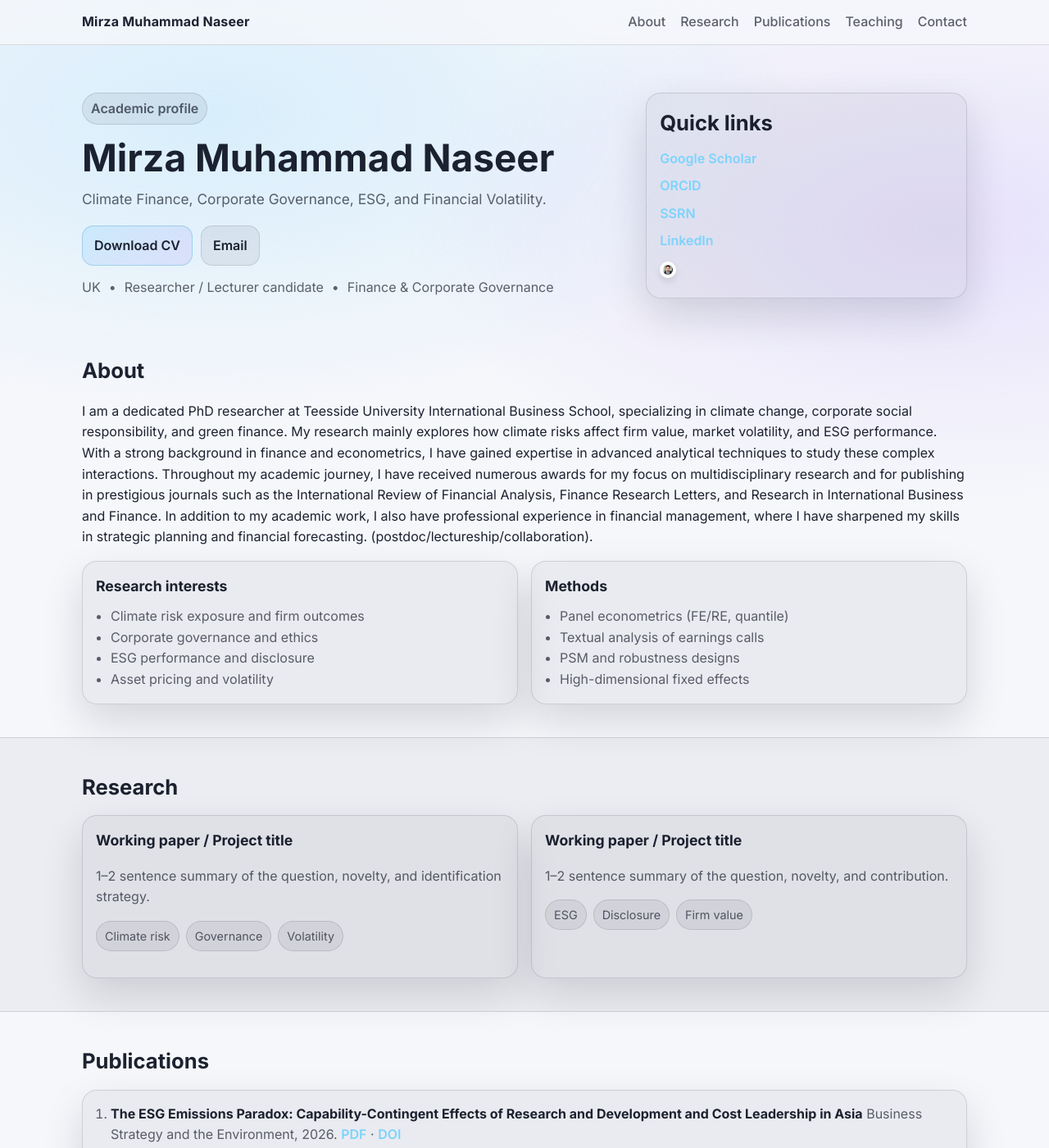
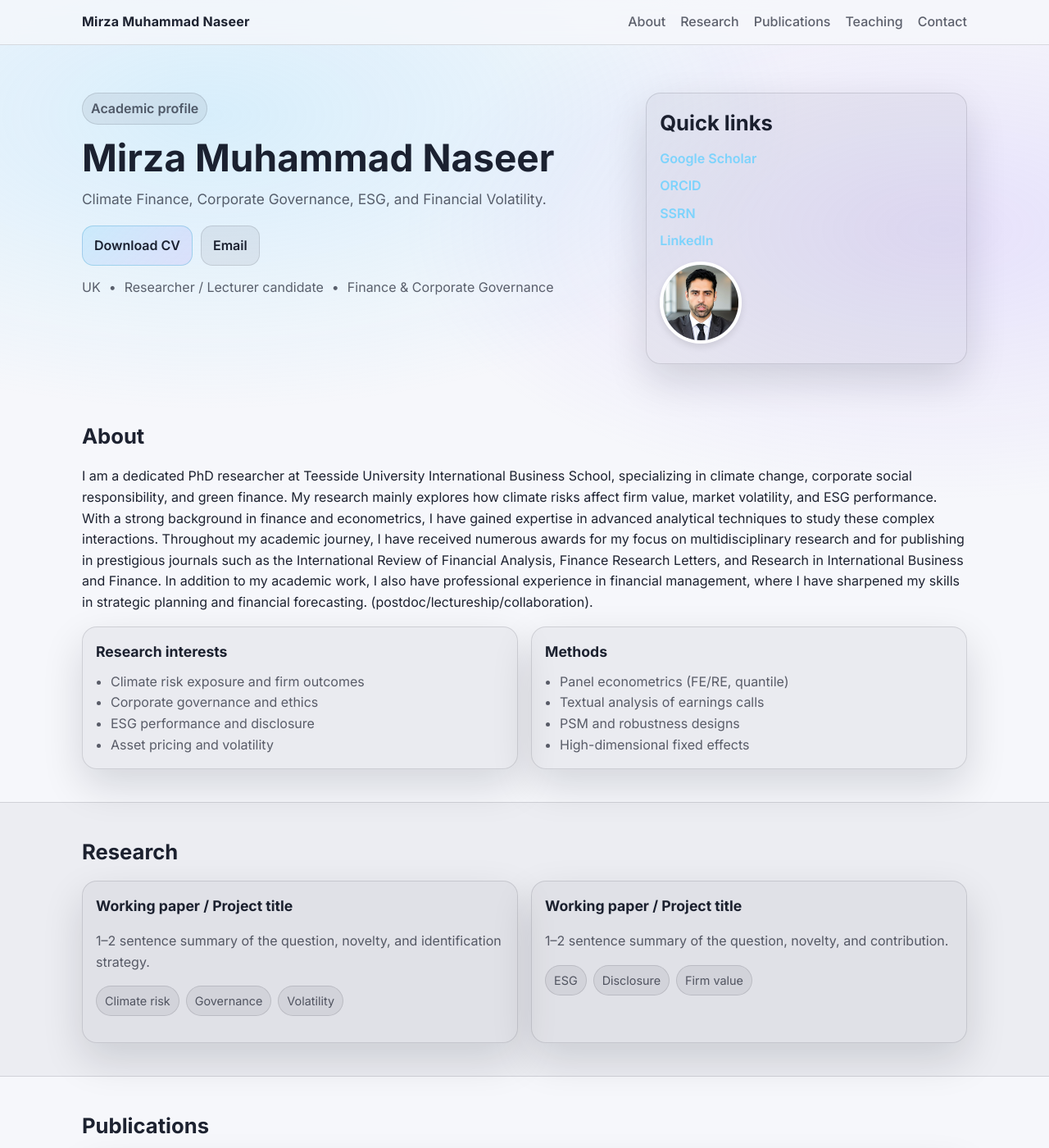
Before and after one commit to mmnaseer/mmnaseer.github.io, a Jekyll site: the page index.html, which Jekyll copies as it is, in a window 1280 px wide and 1400 px high. Shown: the whole window at 82% size. Built offline with Jekyll 4.4.1, drawn with Linux system fonts in a browser that asks for light colours.

Commit message:
Update style.css

```diff
--- a/assets/style.css
+++ b/assets/style.css
@@ -249,8 +249,8 @@ h3{
   border-top: 1px solid var(--line);
 }
 .profile-img {
-    width: 20px;         /* Sets the width */
-    height: 20px;        /* Sets the height */
+    width: 100px;         /* Sets the width */
+    height: 100px;        /* Sets the height */
     object-fit: cover;    /* Prevents the image from stretching */
     border-radius: 50%;   /* Makes it a perfect circle */
     border: 4px solid #fff; /* Optional: adds a white border */
```
